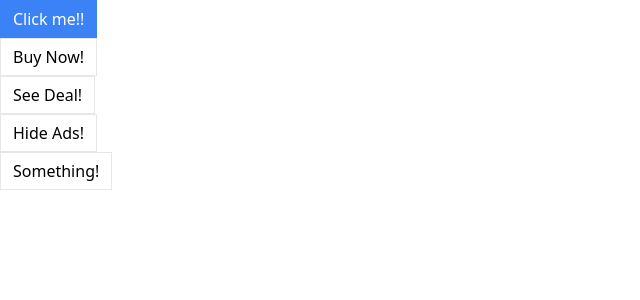
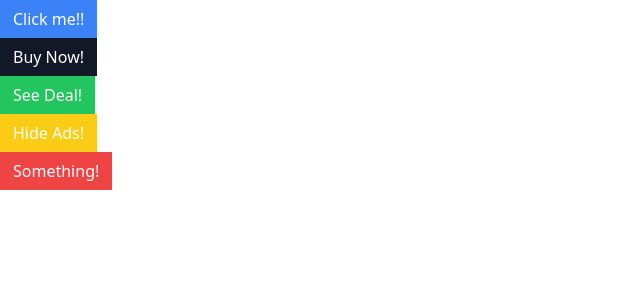
Before and after one commit to NS-25/udemy-comps, a React (Vite) app: page / in a window 1280 px wide. Shown: the top 300 px of the page, without its empty margins (0-640 px from the left). Built offline with nearby package versions, Linux system fonts and the light colour scheme.

Commit message:
some updates in app.jsx

```diff
--- a/src/App.jsx
+++ b/src/App.jsx
@@ -9,16 +9,16 @@ const App = () => {
         <Button primary>Click me!!</Button>
       </div>
       <div>
-        <Button>Buy Now!</Button>
+        <Button secondary>Buy Now!</Button>
       </div>
       <div>
-        <Button>See Deal!</Button>
+        <Button success>See Deal!</Button>
       </div>
       <div>
-        <Button>Hide Ads!</Button>
+        <Button warning>Hide Ads!</Button>
       </div>
       <div>
-        <Button rounded>Something!</Button>
+        <Button danger>Something!</Button>
       </div>
     </>
   );
```
